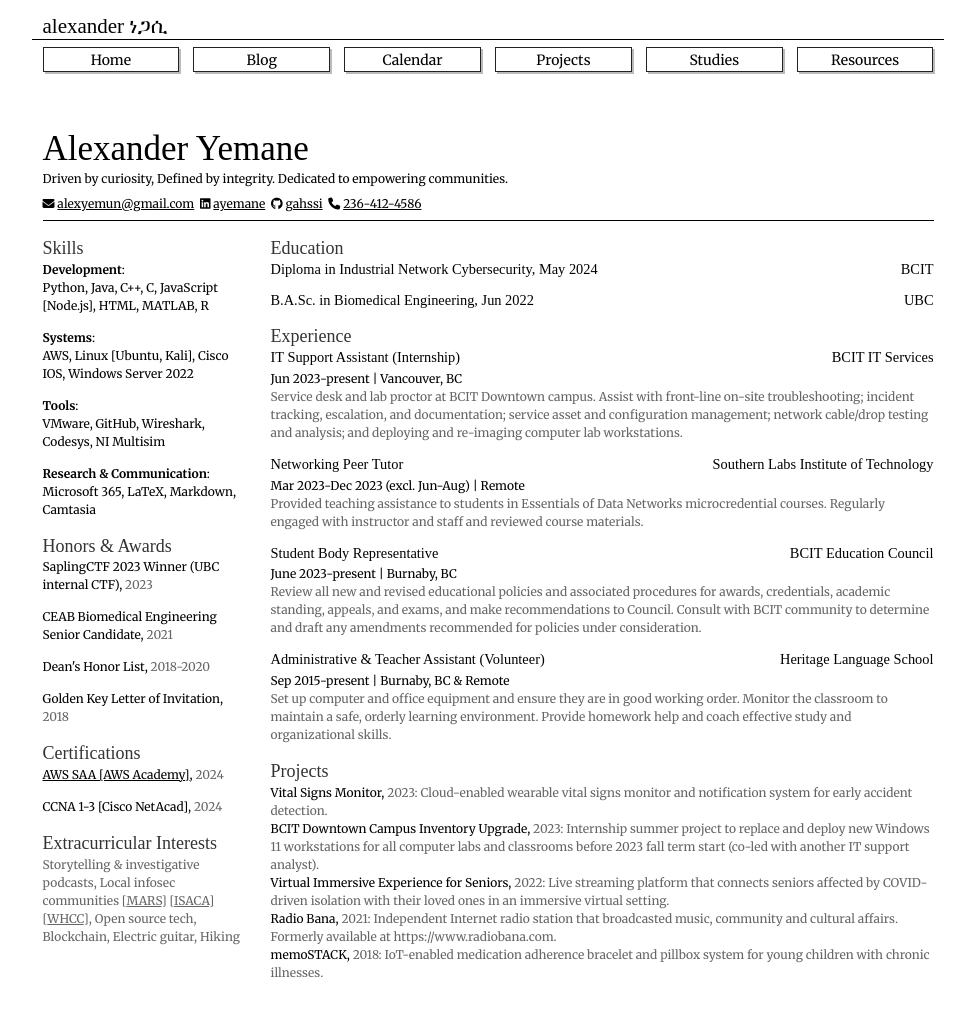
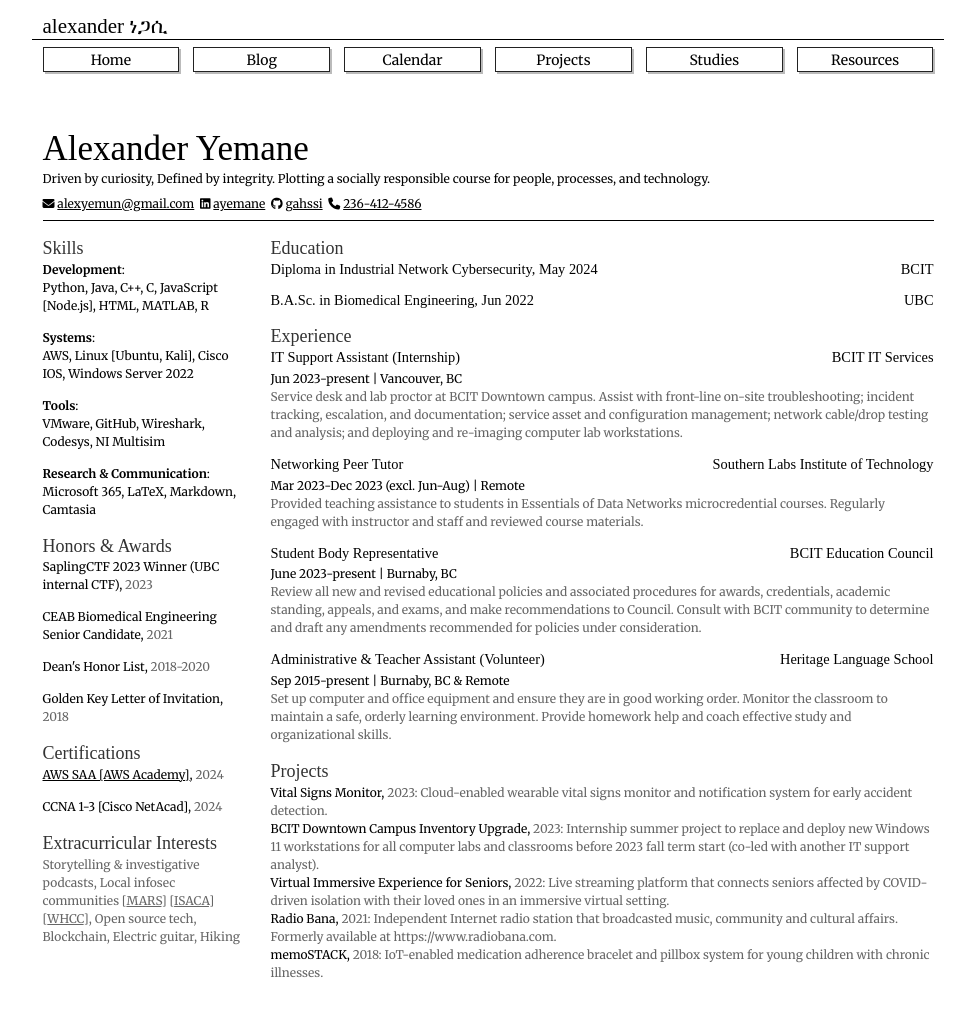
Before and after one commit to gahssi/gahssi.github.io, a Jekyll site: the page built from cv/index.html, in a window 1280 px wide. Shown: the whole page, without its empty margins (152-1127 px from the left). Built offline with Jekyll 4.4.1, drawn with Linux system fonts in a browser that asks for light colours; nearby versions of some CDN libraries; some web fonts are replaced.

Commit message:
updated CV

```diff
--- a/cv/index.html
+++ b/cv/index.html
@@ -106,7 +106,7 @@
 <section style="border-bottom: 1px solid black;">
 	<h1 class="my-0">Alexander Yemane</h1>
 	<p class="mb-1">
-		Driven by curiosity, Defined by integrity. Dedicated to empowering communities.
+		Driven by curiosity, Defined by integrity. Plotting a socially responsible course for people, processes, and technology.
 	</p>
 	<p class="contact my-2">
 		{% for item in site.data.contacts.default %}
```
